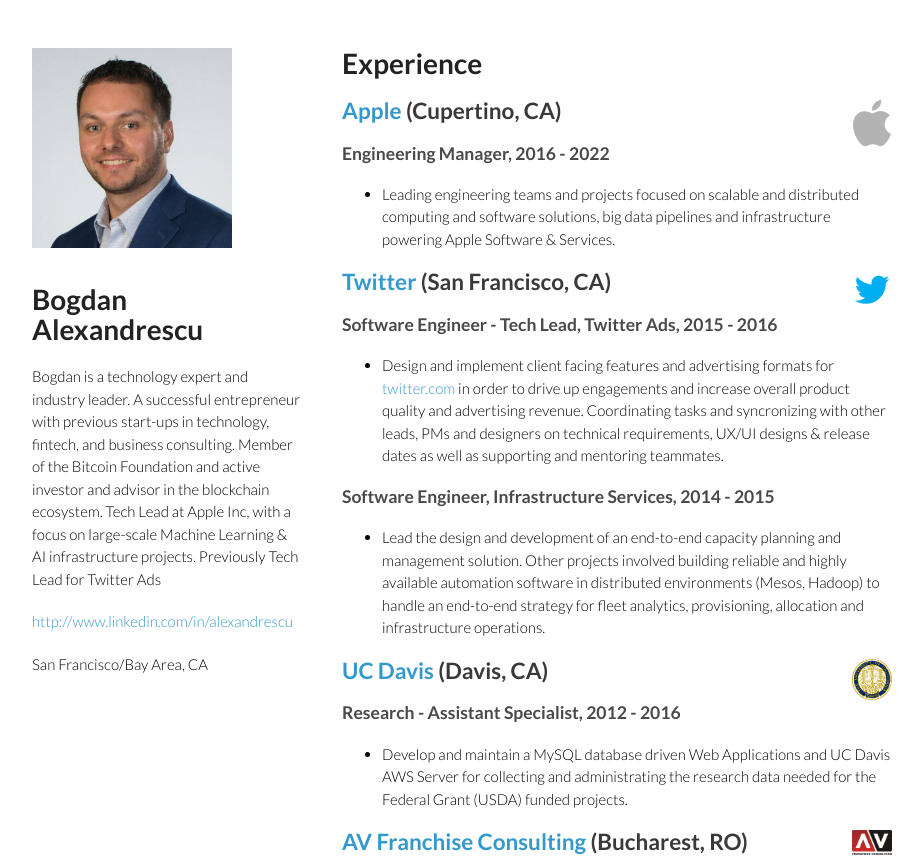
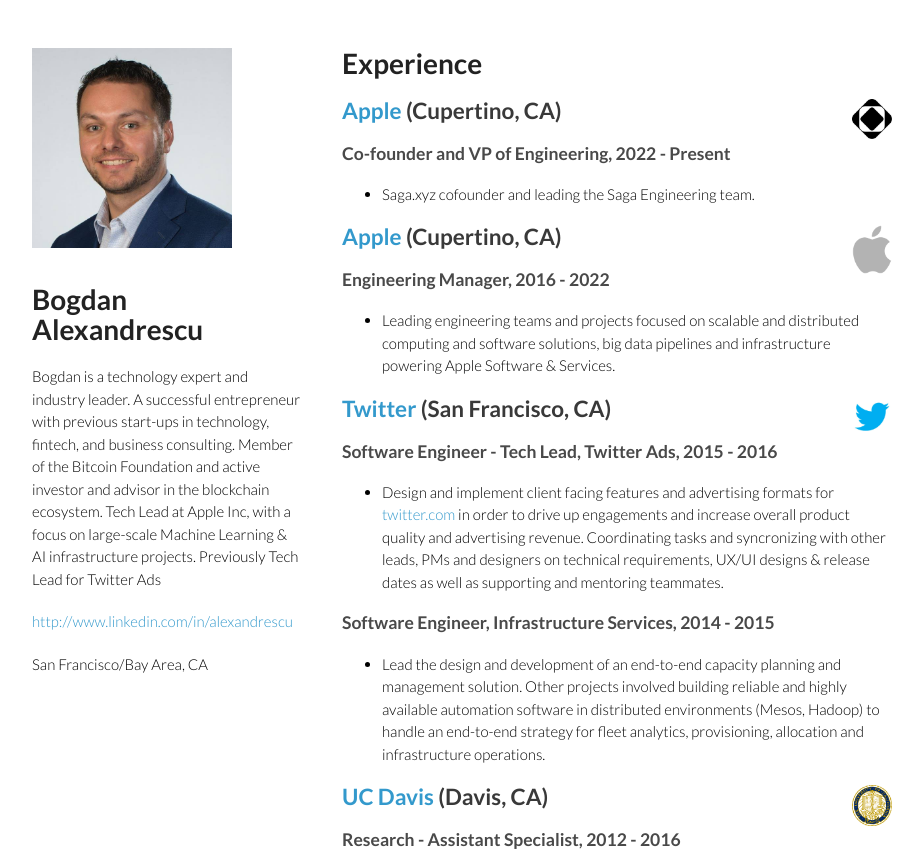
Before and after one commit to bogdan-alexandrescu/bogdan-alexandrescu.github.io, a plain HTML site: page index.html in a window 1280 px wide. Shown: the top 858 px of the page, without its empty margins (178-1101 px from the left). Drawn offline with Linux system fonts and the light colour scheme.

Commit message:
update resume

```diff
--- a/index.html
+++ b/index.html
@@ -32,6 +32,19 @@
 
     <section>
       <h1>Experience</h1>
+
+
+      <img align="right" class="company" src="images/saga.png">
+      <h2><a href="http://apple.com" target="_blank">Apple</a> (Cupertino, CA)</h2>
+
+
+      <h3>Co-founder and VP of Engineering, 2022 - Present</h3>
+      <ul>
+        <li>Saga.xyz cofounder and leading the Saga Engineering team.
+
+        </li>
+      </ul>
+
 
       <img align="right" class="company" src="images/apple-logo.png">
       <h2><a href="http://apple.com" target="_blank">Apple</a> (Cupertino, CA)</h2>
```
Also changed, not shown: images/saga.png (added), 1 other file.
